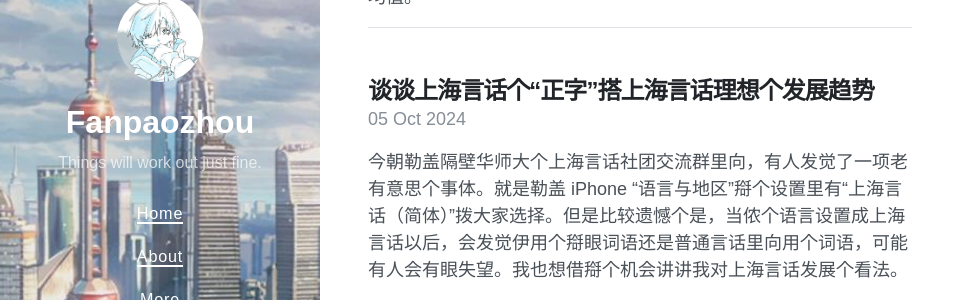
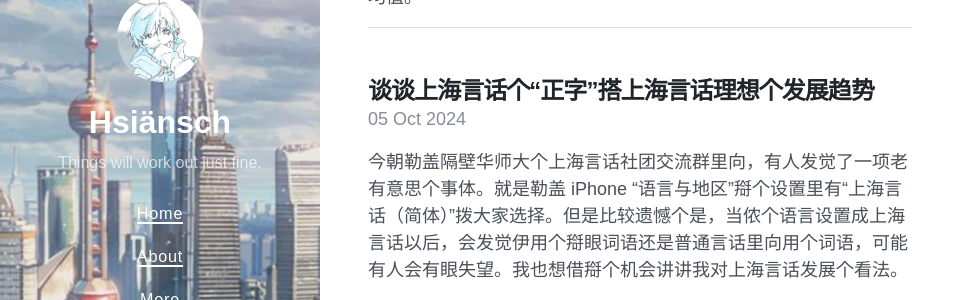
Before and after one commit to sugoijosephhan/sugoijosephhan.github.io, a Jekyll site: the page built from index.html, in a window 1280 px wide and 996 px high. Shown: the part 273-573 px from the top of the window, without its empty margins (0-975 px from the left). Built offline with Jekyll 4.4.1, drawn with Linux system fonts in a browser that asks for light colours; nearby versions of some CDN libraries; the list of posts is cut into pages by our own code.

Commit message:
Update _config.yml

```diff
--- a/_config.yml
+++ b/_config.yml
@@ -1,5 +1,5 @@
 # Setup
-title: Fanpaozhou
+title: Hsiänsch
 description: Things will work out just fine.
 url: https://sugoijosephhan.github.io
 avatar: /images/tx2.jpg
```
